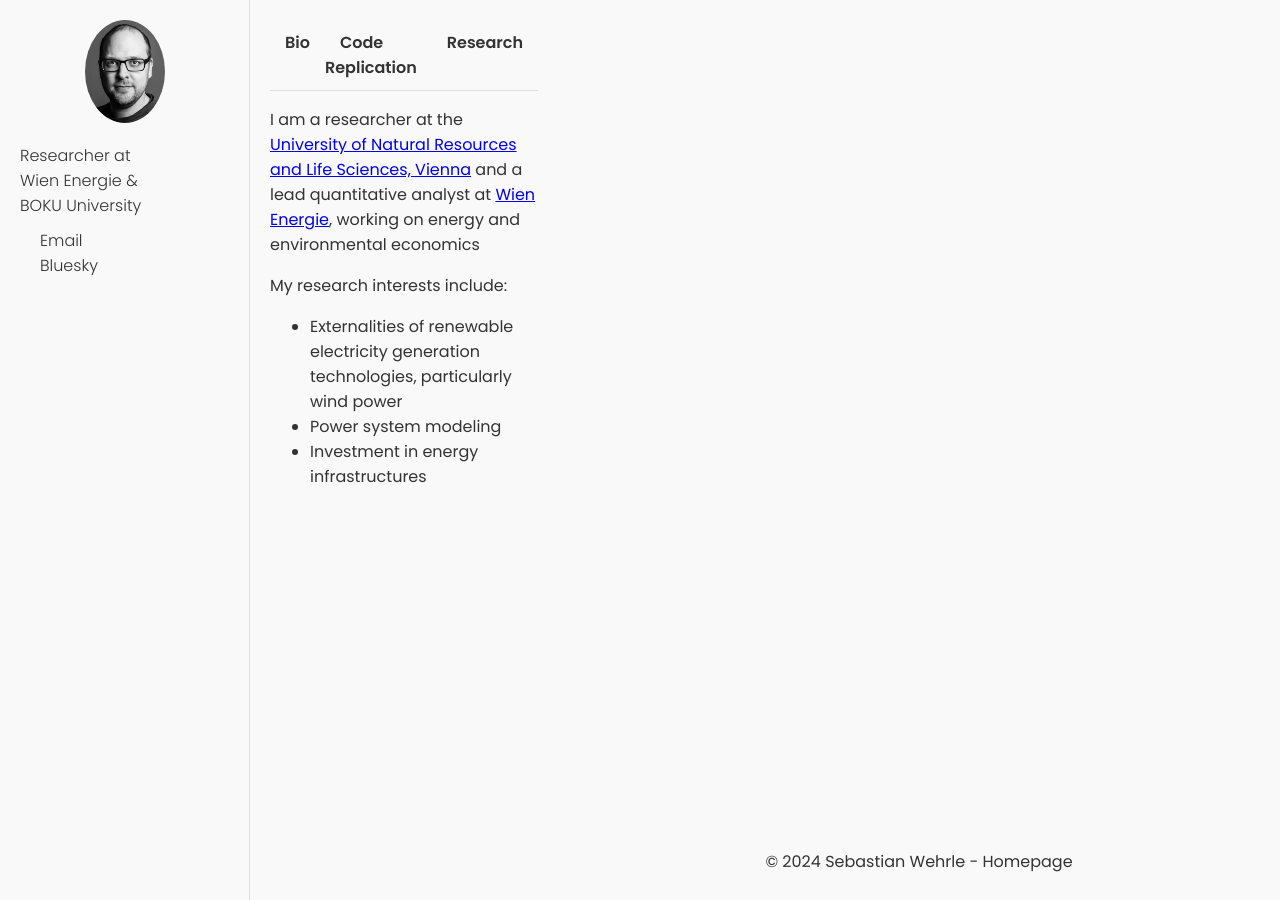
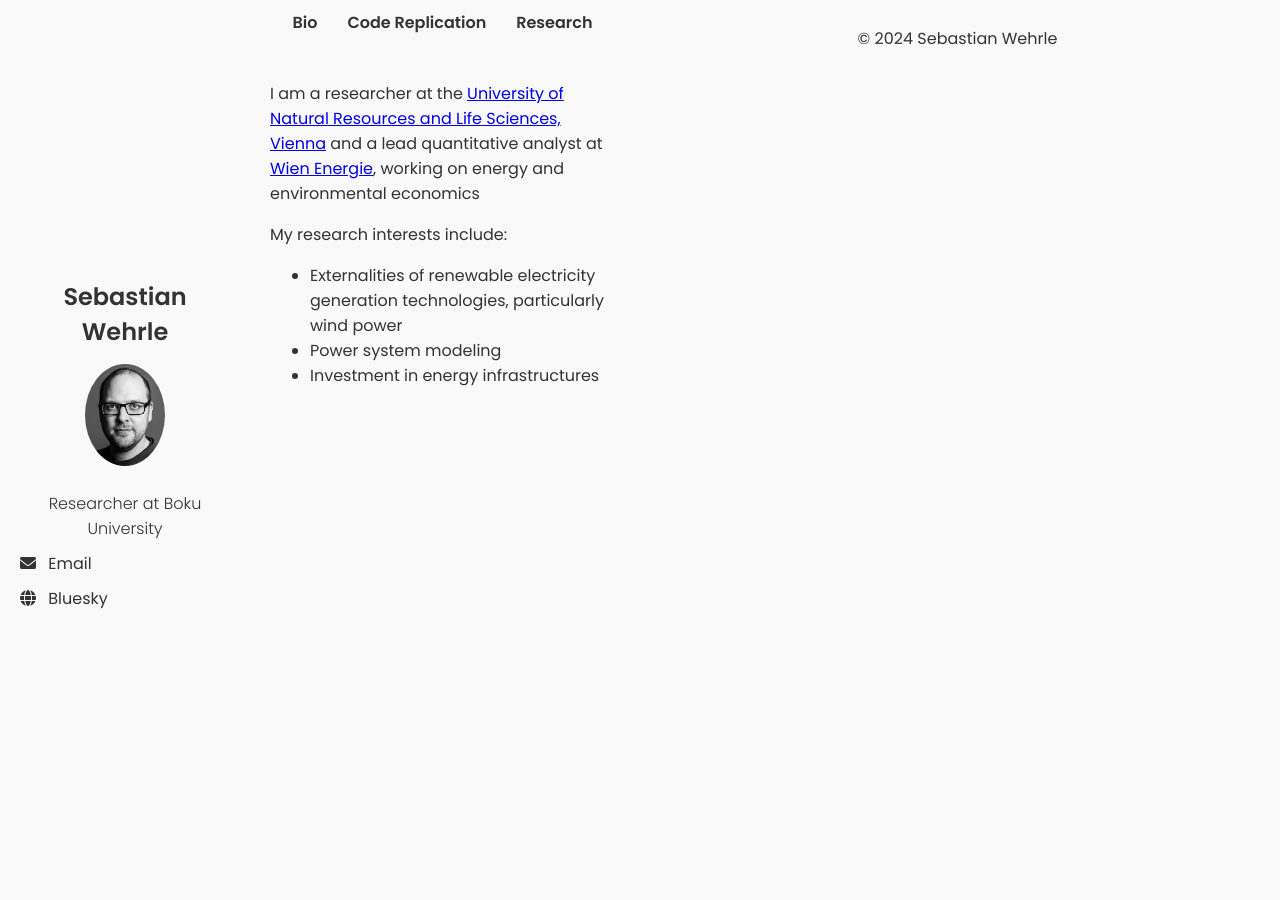
Before and after one commit to sebwehrle/sebwehrle.github.io, a Jekyll site: the page built from index.md, in a window 1280 px wide. Built offline with Jekyll 4.4.1, drawn with Linux system fonts in a browser that asks for light colours.

Commit message:
style updates

```diff
--- a/_layouts/default.html
+++ b/_layouts/default.html
@@ -3,30 +3,31 @@
 <head>
     <meta charset="UTF-8">
     <meta name="viewport" content="width=device-width, initial-scale=1.0">
-    <title>{{ page.title }} - {{ site.title }}</title>
+    <title>{{ page.title }} - Sebastian Wehrle</title>
     <link rel="stylesheet" href="{{ '/assets/css/style.css' | relative_url }}">
-    <!-- Google Fonts for a more stylish look -->
     <link href="https://fonts.googleapis.com/css2?family=Poppins:wght@300;400;600&display=swap" rel="stylesheet">
+    <!-- Font Awesome for icons -->
+    <link rel="stylesheet" href="https://cdnjs.cloudflare.com/ajax/libs/font-awesome/6.0.0-beta3/css/all.min.css">
 </head>
 <body>
     <!-- Container for sidebar and content -->
-    <div class="container">
-        <!-- Sidebar -->
+    <div class="page-container">
+        <!-- Sidebar (fixed to the left) -->
         <aside class="sidebar">
-            <img src="/assets/images/sewer.jpg" alt="Sebastian" class="profile-photo">
-            <p>Researcher at<br>
-                Wien Energie & <br>
-                BOKU University
-            </p>
+            <h2>Sebastian Wehrle</h2> <!-- Name displayed at the top -->
+            <img src="/assets/images/sewer.jpg" alt="Sebastian Wehrle" class="profile-photo">
+            <p>Researcher at Boku University</p> <!-- Updated sidebar text -->
             <ul class="contact-info">
-                <li><a href="mailto:sebastian.wehrle@boku.ac.at">Email</a></li>
-                <li><a href="https://bsky.app/profile/sebwehrle.bsky.social">Bluesky</a></li>
+                <!-- Email link with icon -->
+                <li><i class="fas fa-envelope"></i> <a href="mailto:sebastian.wehrle@boku.ac.at">Email</a></li>
+                <!-- Bluesky link with globe icon -->
+                <li><i class="fas fa-globe"></i> <a href="https://bsky.app/profile/sebwehrle.bsky.social">Bluesky</a></li>
             </ul>
         </aside>
 
-        <!-- Main Content Area -->
+        <!-- Main Content Area (header and body stretch after sidebar) -->
         <div class="main-content">
-            <!-- Full-width navigation bar -->
+            <!-- Horizontal Navigation Bar -->
             <header class="top-nav">
                 <nav>
                     <ul class="nav-links">
@@ -37,6 +38,7 @@
                 </nav>
             </header>
 
+            <!-- Page Content -->
             <main>
                 {{ content }}
             </main>
@@ -45,7 +47,7 @@
 
     <!-- Footer at the bottom -->
     <footer>
-        <p>&copy; 2024 {{ site.title }}</p>
+        <p>&copy; 2024 Sebastian Wehrle</p>
     </footer>
 </body>
 </html>
--- a/assets/css/style.css
+++ b/assets/css/style.css
@@ -1,133 +1,155 @@
 /* General styles */
 html, body {
-    height: 100%; /* Ensure body and html are 100% height */
+    height: 100%;
     margin: 0;
-    font-family: 'Poppins', sans-serif; /* More stylish font */
+    font-family: 'Poppins', sans-serif; /* Modern sans-serif font */
     background-color: #f9f9f9; /* Light background color */
-    color: #333;
-}
-
-body {
+    color: #333; /* Dark gray text color */
     display: flex;
 }
 
-.container {
+.page-container {
     display: flex;
-    flex: 1; /* This ensures the container stretches to fill the available space */
+    width: 100%;
+    height: 100vh; /* Full height of the viewport */
+    margin: 0;
+    box-sizing: border-box;
 }
 
 /* Sidebar styling */
 .sidebar {
-    width: 250px; /* Width of the sidebar */
+    width: 250px; /* Fixed width for the sidebar */
     padding: 20px;
     background-color: #f9f9f9; /* Same light background */
-    border-right: 1px solid #ddd; /* Light border to separate from main content */
     height: 100vh; /* Full height of the viewport */
+    position: fixed;
+    top: 0;
+    left: 0;
     box-sizing: border-box;
+    display: flex;
+    flex-direction: column;
+    justify-content: center; /* Vertically center the content */
 }
 
 .sidebar h2 {
-    text-align: center; /* Center the name */
+    text-align: center; /* Center the name horizontally */
+    margin: 0; /* Remove extra margin */
+    font-weight: bold;
+    font-size: 1.5em; /* Make the name stand out */
 }
 
-.sidebar p, .sidebar ul {
+.sidebar p {
+    text-align: center; /* Center-align "Researcher at Boku University" */
+    margin: 10px 0;
     font-weight: 300; /* Lighter font */
 }
 
-.sidebar p {
-    margin: 20px 0 10px;
+/* Remove borders around the sidebar, main content, and navigation */
+.sidebar, .main-content, .top-nav {
+    border: none; /* No borders around elements */
 }
 
 .sidebar ul {
-    list-style-type: none;
+    list-style-type: none; /* Remove bullet points from list */
     padding: 0;
     margin: 0;
 }
 
 .contact-info li {
-    padding-left: 20px; /* Indent the contact info */
+    margin-bottom: 10px; /* Space between each contact info item */
+    text-align: left; /* Align icons and text to the left */
+}
+
+.contact-info li i {
+    margin-right: 8px; /* Space between icon and text */
 }
 
 .contact-info li a {
-    color: #333;
-    text-decoration: none;
+    color: #333; /* Text color for links */
+    text-decoration: none; /* Remove underline from links */
 }
 
 .contact-info li a:hover {
-    text-decoration: underline;
+    text-decoration: underline; /* Underline on hover */
 }
 
-/* Main content area */
-.main-content {
-    flex: 1; /* Takes remaining space */
-    padding: 20px;
+/* Profile picture styling */
+.profile-photo {
+    width: 80px; /* Adjusted size for the profile picture */
+    height: auto; /* Maintain aspect ratio to prevent distortion */
+    border-radius: 50%; /* Circular image */
+    margin: 15px auto; /* Center the image horizontally */
+    display: block;
 }
 
-/* Full-width navigation bar */
+/* Main content styling */
+.main-content {
+    margin-left: 250px; /* Leave space for the sidebar */
+    width: calc(100% - 250px); /* Main content takes the remaining width */
+    display: flex;
+    flex-direction: column;
+    height: 100vh; /* Full height of the viewport */
+}
+
+/* Top navigation bar styling */
 .top-nav {
-    background-color: #f9f9f9; /* Light background for unified design */
-    color: #333;
+    background-color: #f9f9f9; /* Same background as the sidebar */
     padding: 10px 0;
-    z-index: 1000; /* Keeps it above other content */
-    border-bottom: 1px solid #ddd; /* Adds a light border to separate from content */
+    width: 100%;
+    border-bottom: none; /* Remove the border below the navigation */
 }
 
 .top-nav nav ul {
-    display: flex;
-    list-style-type: none;
+    list-style-type: none; /* Remove default list styling */
     margin: 0;
     padding: 0;
+    display: flex;
     justify-content: center; /* Center the navigation links */
 }
 
 .nav-links a {
-    color: #333; /* Same color as text */
-    text-decoration: none;
-    font-weight: bold; /* Ensure consistent styling */
-    margin: 0 15px; /* Space between links */
+    color: #333; /* Text color for the navigation links */
+    text-decoration: none; /* Remove underline from navigation links */
+    font-weight: bold; /* Bold navigation links */
+    margin: 0 15px; /* Space between navigation links */
 }
 
 .nav-links a:hover {
     text-decoration: underline; /* Underline on hover */
 }
 
-/* Profile picture styling */
-.profile-photo {
-    width: 80px; /* Adjusted size for better aesthetics */
-    height: auto; /* Maintain aspect ratio to prevent distortion */
-    border-radius: 50%; /* Circular image */
-    margin: 0 auto 15px; /* Center the image */
-    display: block;
+/* Main content body */
+main {
+    padding: 20px; /* Padding around the main content */
+    overflow-y: auto; /* Allow scrolling if content overflows */
+    flex: 1; /* Take up remaining space in the flex container */
 }
 
 /* Footer styling */
 footer {
-    text-align: center;
+    text-align: center; /* Center the footer text */
     padding: 10px;
-    background-color: inherit;
+    background-color: inherit; /* Match the footer background to the page */
     color: inherit;
     width: 100%;
-    margin-top: auto; /* Pushes the footer to the bottom if the content is shorter than the page */
     box-sizing: border-box;
 }
 
 /* Responsive design: Adjust sidebar and content for small screens */
 @media screen and (max-width: 768px) {
     .sidebar {
-        width: 100%;
-        position: relative;
-        height: auto;
-        border-right: none;
-        padding: 15px;
+        width: 100%; /* Sidebar takes full width on small screens */
+        height: auto; /* Sidebar height adjusts to content */
+        position: relative; /* Remove fixed positioning on small screens */
     }
 
     .main-content {
-        margin-left: 0;
-        width: 100%;
+        margin-left: 0; /* No margin on the main content */
+        width: 100%; /* Main content takes full width */
     }
 
     .profile-photo {
-        width: 80px; /* Smaller for mobile */
+        width: 80px; /* Smaller profile picture for mobile */
         height: auto;
     }
 }
```
